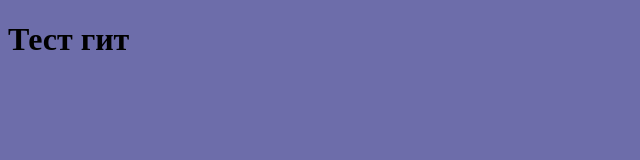
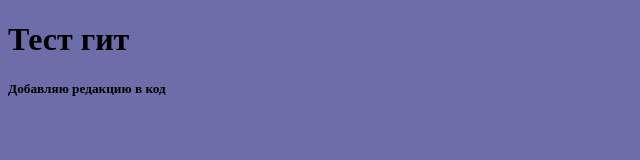
Before and after one commit to lesnichiyy55/test, a plain HTML site: page index.html in a window 1280 px wide. Shown: the whole page, without its empty margins (0-640 px from the left). Drawn offline with Linux system fonts and the light colour scheme.

Commit message:
добавил заголовок h5

```diff
--- a/index.html
+++ b/index.html
@@ -10,5 +10,6 @@
 </head>
 <body class="container">
 	<h1>Тест гит</h1>
+	<h5>Добавляю редакцию в код</h5>
 </body>
 </html>
```
